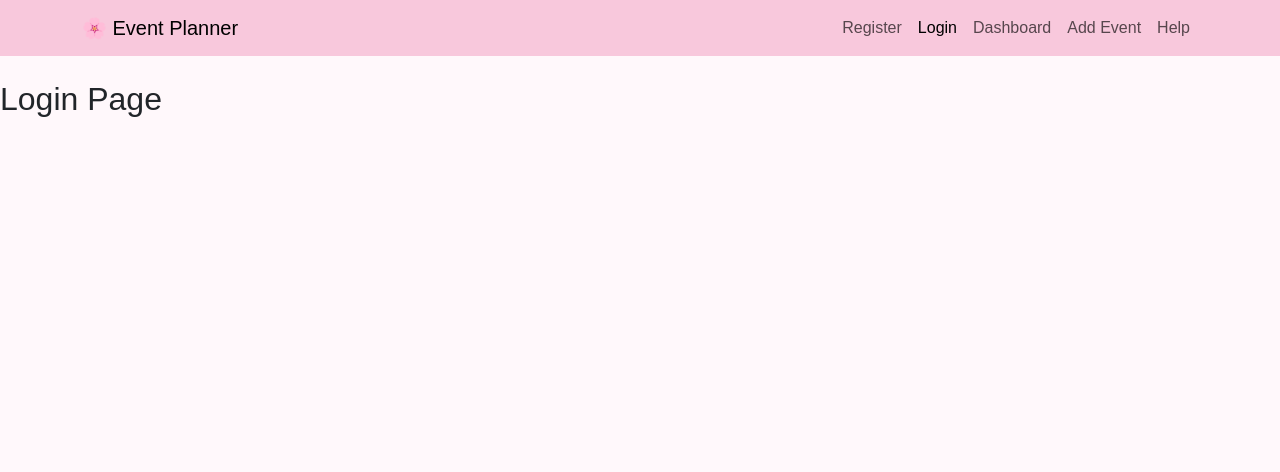
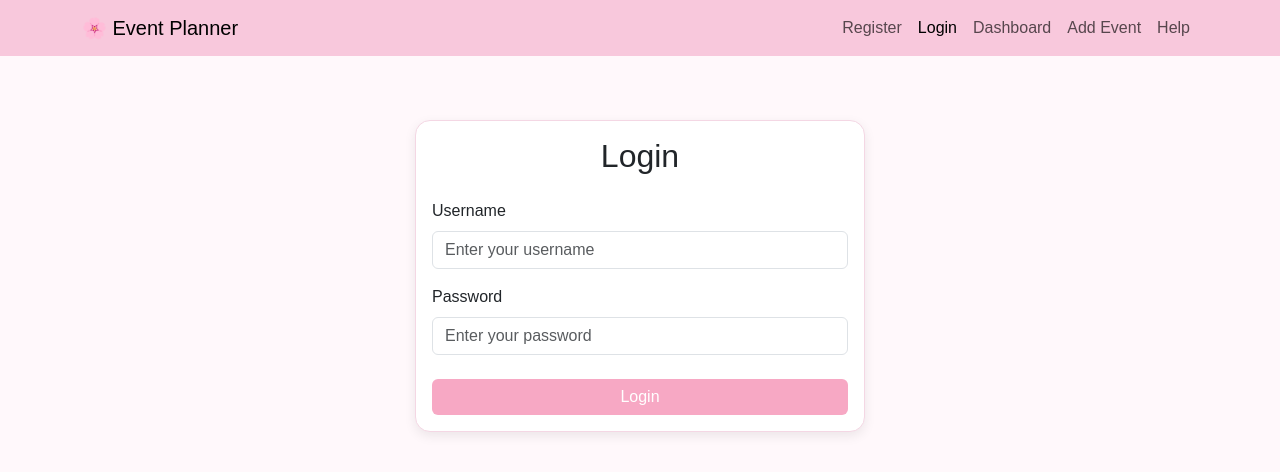
Before and after one commit to anike-w/event-planner, a React (Vite) app: page /login in a window 1280 px wide. Shown: the top 472 px of the page. Built offline with nearby package versions, Linux system fonts and the light colour scheme.

Commit message:
Add user registration and login with Context API

```diff
--- a/src/pages/Login.jsx
+++ b/src/pages/Login.jsx
@@ -1,5 +1,85 @@
+import { useState, useContext } from "react";
+import { Form, Button, Container, Card, Alert } from "react-bootstrap";
+import { UserContext } from "../context/UserContext";
+import { useNavigate } from "react-router-dom";
+
 function Login() {
-  return <h2>Login Page</h2>;
+  // Access user information from Context
+  const { user, setIsLoggedIn } = useContext(UserContext);
+
+  // Used to navigate to the Dashboard after login
+  const navigate = useNavigate();
+
+  // State variables for the login form
+  const [username, setUsername] = useState("");
+  const [password, setPassword] = useState("");
+
+  // Stores login error messages
+  const [error, setError] = useState("");
+
+  // Handles the login form submission
+  const handleLogin = (e) => {
+    e.preventDefault();
+
+    // Check if a user has registered
+    if (!user) {
+      setError("Please register an account first.");
+      return;
+    }
+
+    // Check that the login details match the registered user
+    if (
+      username === user.username &&
+      password === user.password
+    ) {
+      setIsLoggedIn(true);
+      setError("");
+      navigate("/dashboard");
+    } else {
+      setError("Invalid username or password.");
+    }
+  };
+
+  return (
+    <Container className="d-flex justify-content-center align-items-center">
+      <Card className="register-card">
+        <Card.Body>
+          <h2 className="text-center mb-4">Login</h2>
+
+          {/* Display login errors */}
+          {error && <Alert variant="danger">{error}</Alert>}
+
+          <Form onSubmit={handleLogin}>
+            <Form.Group className="mb-3">
+              <Form.Label>Username</Form.Label>
+              <Form.Control
+                type="text"
+                placeholder="Enter your username"
+                value={username}
+                onChange={(e) => setUsername(e.target.value)}
+              />
+            </Form.Group>
+
+            <Form.Group className="mb-4">
+              <Form.Label>Password</Form.Label>
+              <Form.Control
+                type="password"
+                placeholder="Enter your password"
+                value={password}
+                onChange={(e) => setPassword(e.target.value)}
+              />
+            </Form.Group>
+
+            <div className="d-grid">
+              <Button type="submit" className="register-btn">
+                Login
+              </Button>
+            </div>
+          </Form>
+        </Card.Body>
+      </Card>
+    </Container>
+  );
 }
 
 export default Login;
--- a/src/pages/Register.jsx
+++ b/src/pages/Register.jsx
@@ -1,17 +1,25 @@
-import { useState } from "react";
+import { useState, useContext } from "react";
 import { Form, Button, Container, Card, Alert } from "react-bootstrap";
+import { UserContext } from "../context/UserContext";
+import { useNavigate } from "react-router-dom";
 
 function Register() {
+  // Access the user context
+  const { setUser } = useContext(UserContext);
+
+  // Used to redirect the user after registration
+  const navigate = useNavigate();
+
   // State variables store the user's input
   const [name, setName] = useState("");
   const [email, setEmail] = useState("");
   const [username, setUsername] = useState("");
   const [password, setPassword] = useState("");
 
-  // Stores validation error messages
+  // Stores validation errors
   const [error, setError] = useState("");
 
-  // Handles the registration form submission
+  // Handles the registration form
   const handleRegister = (e) => {
     e.preventDefault();
 
@@ -21,7 +29,7 @@ function Register() {
       return;
     }
 
-    // Validate the email format
+    // Validate email format
     const emailPattern = /\S+@\S+\.\S+/;
 
     if (!emailPattern.test(email)) {
@@ -29,19 +37,26 @@ function Register() {
       return;
     }
 
-    // Clear any previous error
+    // Save the user's information in Context
+    setUser({
+      name,
+      email,
+      username,
+      password,
+    });
+
+    // Clear any previous errors
     setError("");
 
-    // Temporary success message
-    alert("Registration successful!");
+    // Redirect to the Login page
+    navigate("/login");
   };
 
   return (
-    // Container keeps the form centred on the page
     <Container className="d-flex justify-content-center align-items-center">
-      {/* Registration card */}
       <Card className="register-card">
         <Card.Body>
+
           {/* Page heading */}
           <h2 className="text-center mb-4">Create Account</h2>
 
@@ -50,7 +65,7 @@ function Register() {
 
           {/* Registration form */}
           <Form onSubmit={handleRegister}>
-            {/* Name input */}
+
             <Form.Group className="mb-3">
               <Form.Label>Name</Form.Label>
               <Form.Control
@@ -61,7 +76,6 @@ function Register() {
               />
             </Form.Group>
 
-            {/* Email input */}
             <Form.Group className="mb-3">
               <Form.Label>Email</Form.Label>
               <Form.Control
@@ -72,7 +86,6 @@ function Register() {
               />
             </Form.Group>
 
-            {/* Username input */}
             <Form.Group className="mb-3">
               <Form.Label>Username</Form.Label>
               <Form.Control
@@ -83,7 +96,6 @@ function Register() {
               />
             </Form.Group>
 
-            {/* Password input */}
             <Form.Group className="mb-4">
               <Form.Label>Password</Form.Label>
               <Form.Control
@@ -94,12 +106,12 @@ function Register() {
               />
             </Form.Group>
 
-            {/* Register button */}
             <div className="d-grid">
               <Button type="submit" className="register-btn">
                 Register
               </Button>
             </div>
+
           </Form>
         </Card.Body>
       </Card>
```
